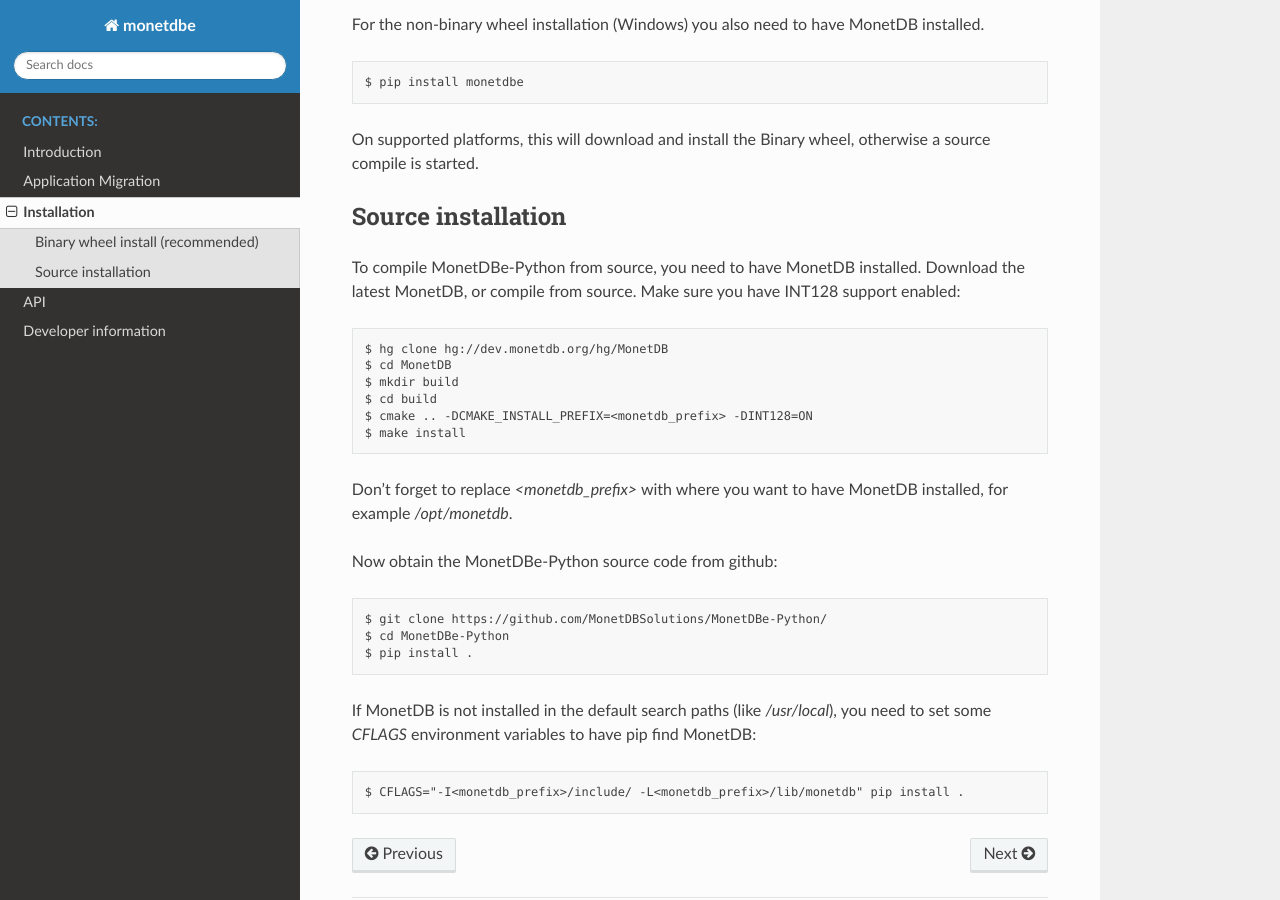
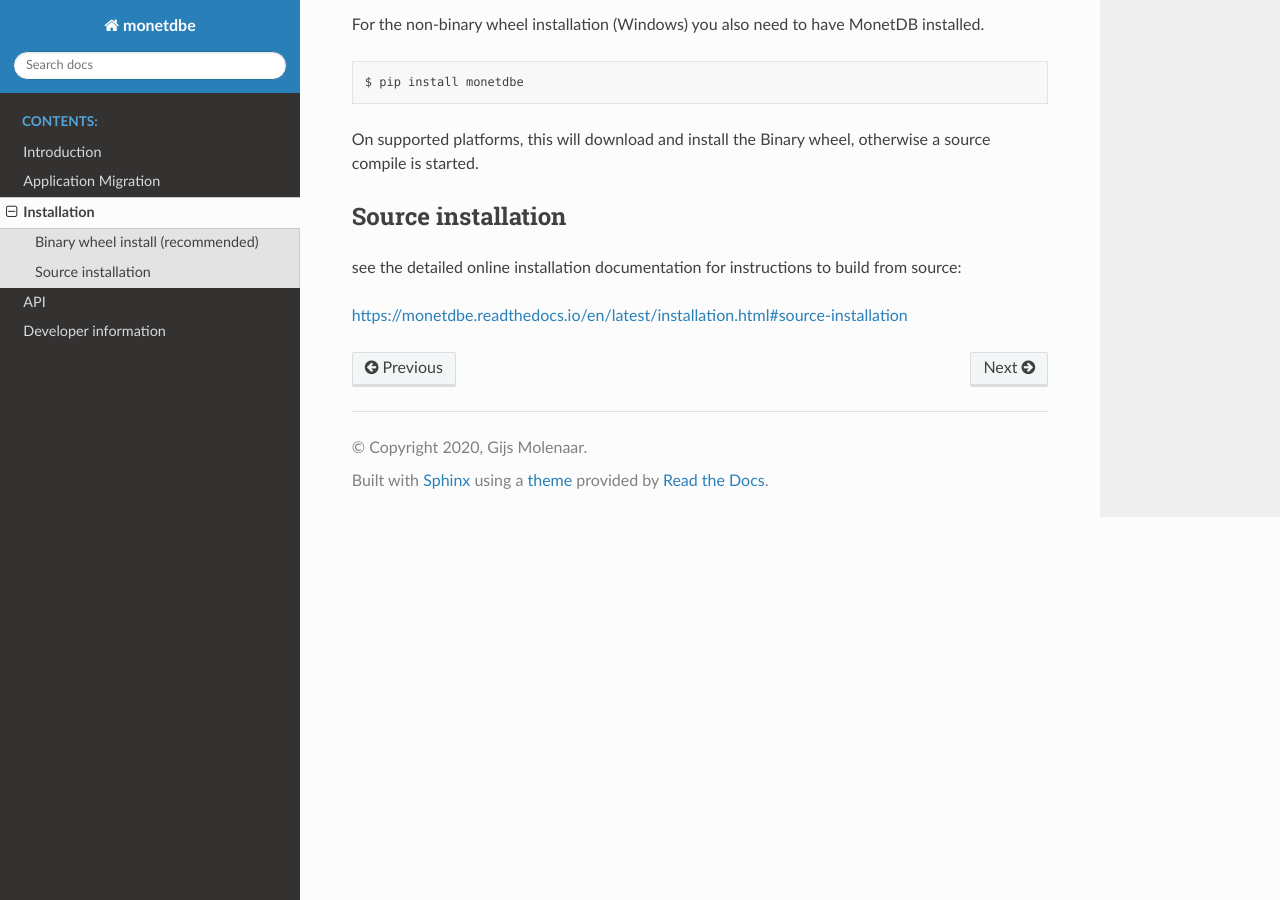
Before and after one commit to MonetDBSolutions/MonetDBe-Python, a Sphinx documentation site: the page built from doc/installation.rst, in a window 1280 px wide and 900 px high, scrolled down 419 px. Built offline with Sphinx 7.4.7 and the Read the Docs theme 2.0.0, drawn with Linux system fonts in a browser that asks for light colours.

Commit message:
Actually disable crypto

```diff
--- a/doc/developer.rst
+++ b/doc/developer.rst
@@ -85,7 +85,7 @@
     cd MonetDB
     mkdir build
     cd build
-    cmake .. -DPY3INTEGRATION=OFF -DBISON_EXECUTABLE=/usr/local/opt/bison/bin/bison -DCMAKE_INSTALL_PREFIX=~/opt
+    cmake .. -DPY3INTEGRATION=OFF -DBISON_EXECUTABLE=/usr/local/opt/bison/bin/bison -DCMAKE_INSTALL_PREFIX=~/opt -DWITH_CRYPTO=OFF -DINT128=ON
     make -j10 install
 
 6.  install the pythons
--- a/doc/installation.rst
+++ b/doc/installation.rst
@@ -26,33 +26,6 @@
 Source installation
 ===================
 
-To compile MonetDBe-Python from source, you need to have MonetDB installed. Download the latest MonetDB, or compile
-from source. Make sure you have INT128 support enabled:
+see the detailed online installation documentation for instructions to build from source:
 
-.. code-block::
-
-    $ hg clone hg://dev.monetdb.org/hg/MonetDB
-    $ cd MonetDB
-    $ mkdir build
-    $ cd build
-    $ cmake .. -DCMAKE_INSTALL_PREFIX=<monetdb_prefix> -DINT128=ON
-    $ make install
-
-
-Don't forget to replace `<monetdb_prefix>` with where you want to have MonetDB installed, for example `/opt/monetdb`.
-
-Now obtain the MonetDBe-Python source code from github:
-
-.. code-block::
-
-    $ git clone https://github.com/MonetDBSolutions/MonetDBe-Python/
-    $ cd MonetDBe-Python
-    $ pip install .
-
-
-If MonetDB is not installed in the default search paths (like `/usr/local`), you need to set some `CFLAGS` environment
-variables to have pip find MonetDB:
-
-.. code-block::
-
-    $ CFLAGS="-I<monetdb_prefix>/include/ -L<monetdb_prefix>/lib/monetdb" pip install .
+https://monetdbe.readthedocs.io/en/latest/installation.html#source-installation
--- a/setup.py
+++ b/setup.py
@@ -13,7 +13,7 @@
 
 setuptools.setup(
     name="monetdbe",
-    version="0.8.1",
+    version="0.8.2",
     author="Gijs Molenaar",
     author_email="gijs@pythonic.nl",
     description="MonetDBe - the Python embedded MonetDB",
```
Also changed, not shown: README.md (+1 -1 lines), 3 other files.
